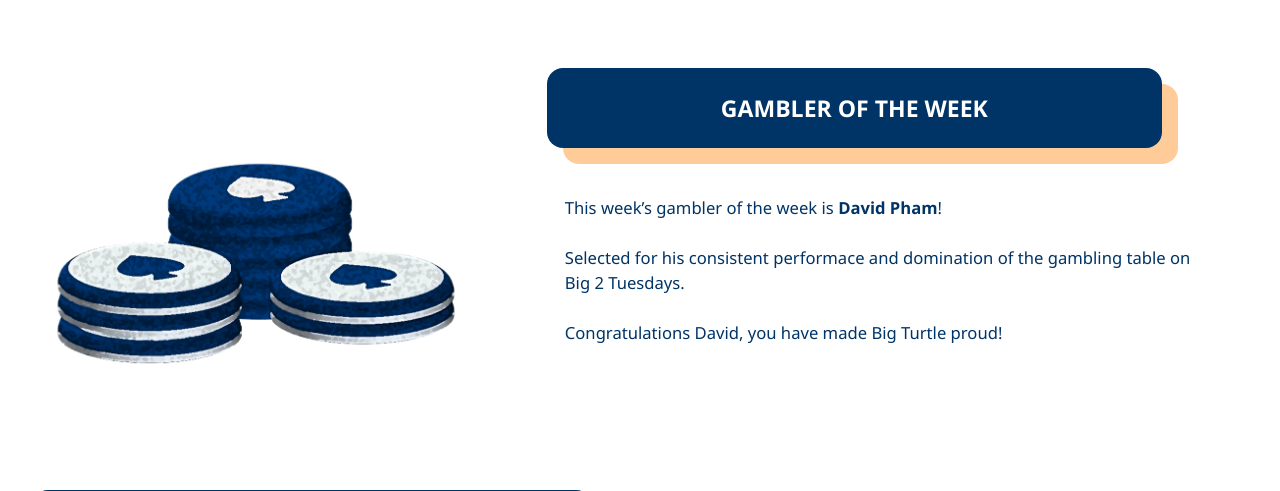
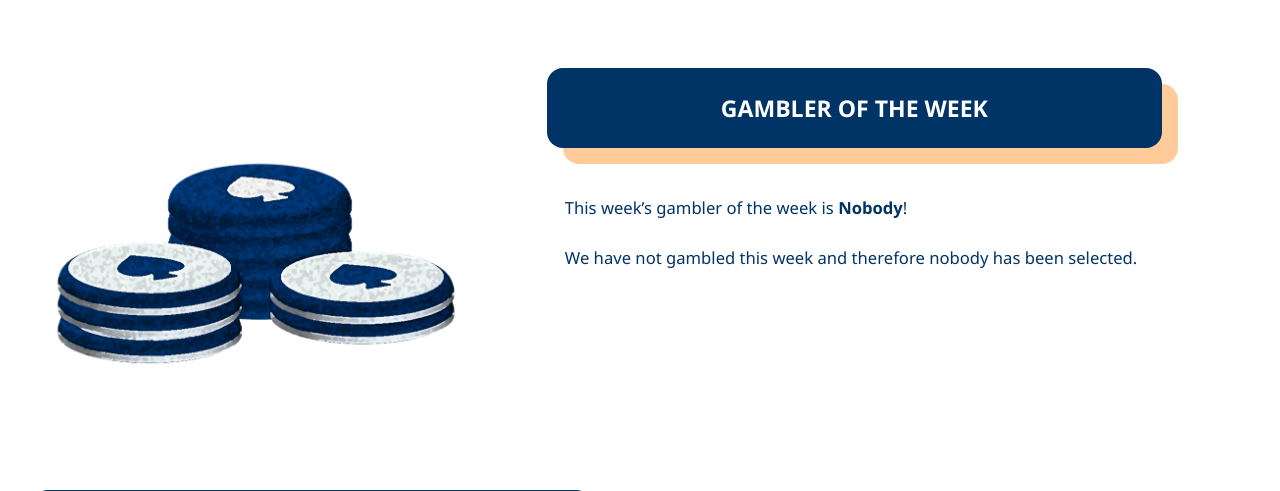
Before and after one commit to Feshkoola/gambling-society, a Flask app: page / in a window 1280 px wide. Shown: the part 783-1274 px from the top of the page. Run offline with Flask 3, Linux system fonts and the light colour scheme.

Commit message:
Revise index.html content and update gambler info
Updated the content on the index page, including the gambler of the week section and sponsor details.

```diff
--- a/templates/index.html
+++ b/templates/index.html
@@ -117,10 +117,8 @@
           <div class="half" style="width: 55%">
             <h1 class="title">GAMBLER OF THE WEEK</h1>
             <p>
-              This week’s gambler of the week is <b>David Pham</b>! <br /><br />
-              Selected for his consistent performace and domination of the
-              gambling table on Big 2 Tuesdays. <br /><br />
-              Congratulations David, you have made Big Turtle proud!
+              This week’s gambler of the week is <b>Nobody</b>! <br /><br />
+              We have not gambled this week and therefore nobody has been selected.
             </p>
           </div>
         </div>
```
